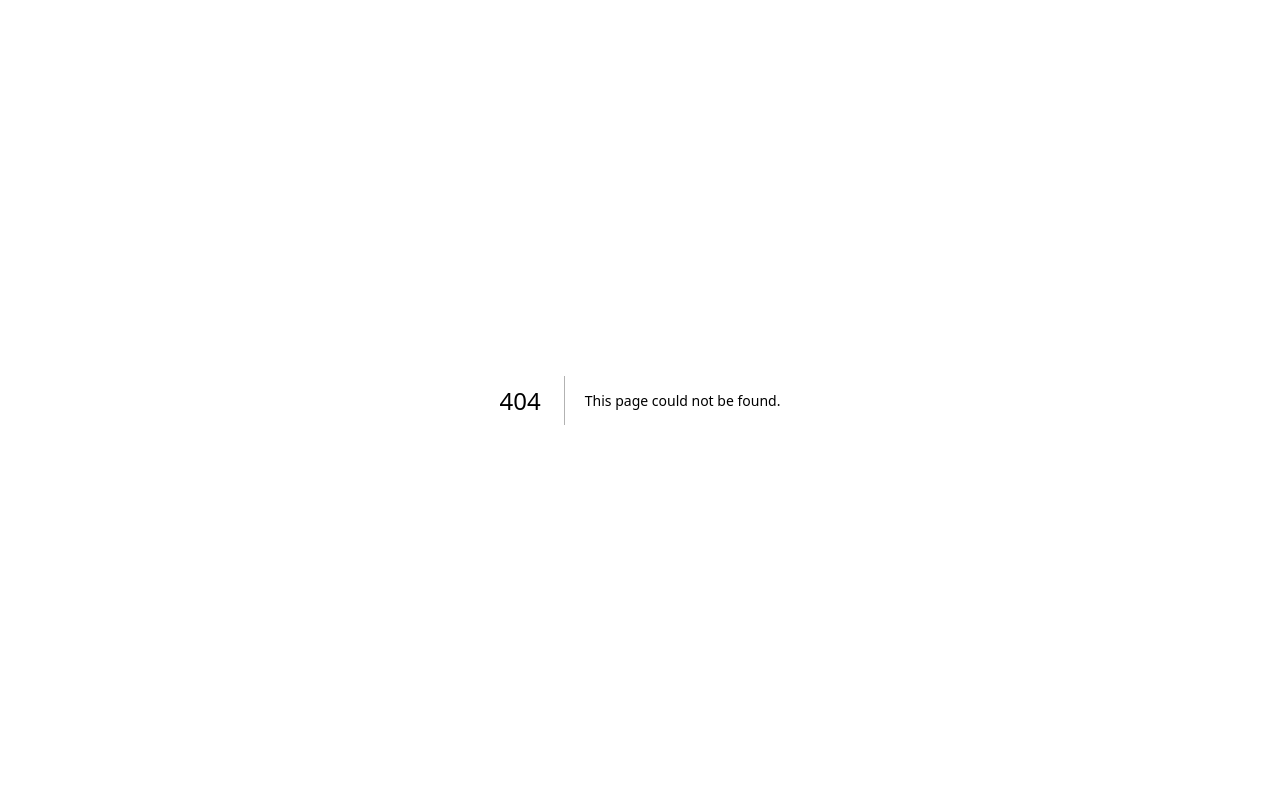
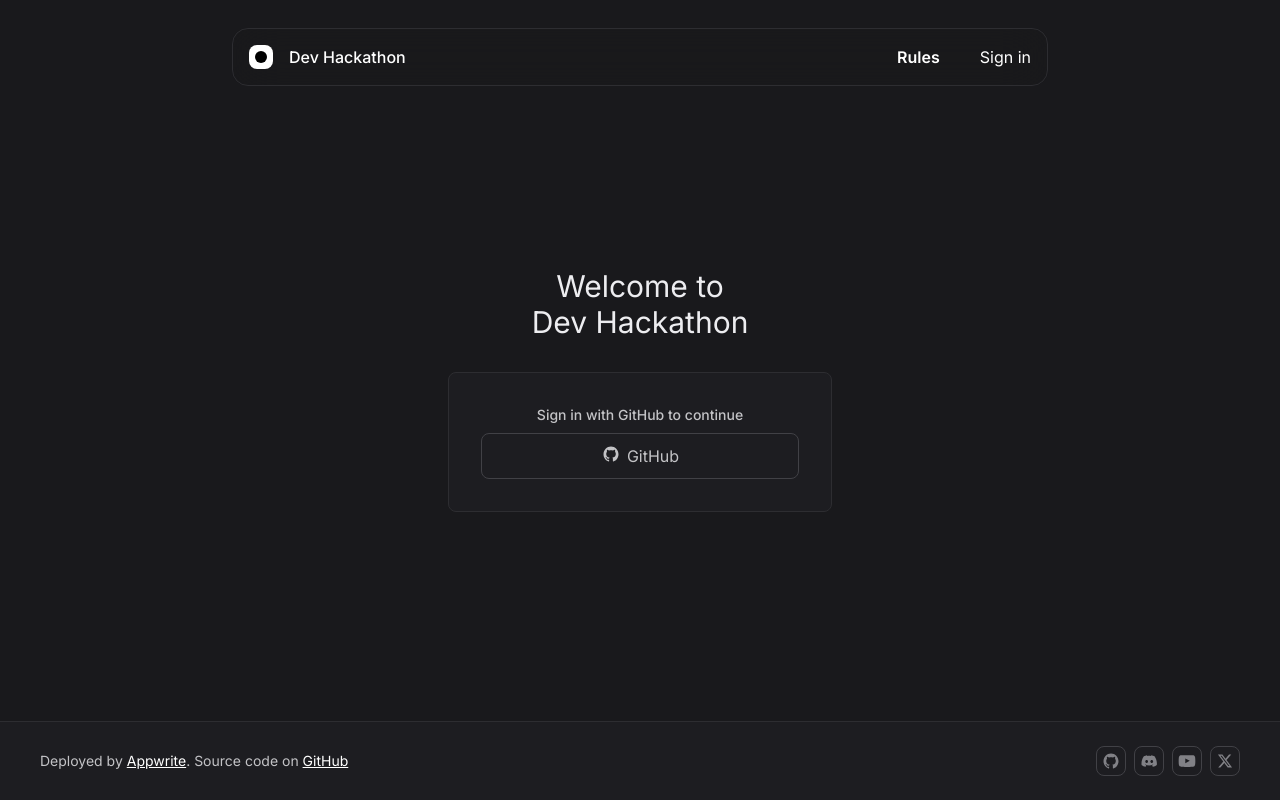
Before and after one commit to appwrite/template-for-event, a Next.js app: page /sign-in in a window 1280 px wide. Before the commit this address had no page. Built offline with nearby package versions, Linux system fonts and the light colour scheme; no server answers.

Commit message:
Add sign in page

```diff
--- /dev/null
+++ b/src/app/sign-in/page.tsx
@@ -0,0 +1,63 @@
+"use client";
+import { Navbar } from "@/components/Navbar";
+import { Footer } from "@/components/Footer";
+import { loginWithGithub } from "@/tools/account";
+
+export default function Rules() {
+  return (
+    <main
+      className={
+        "flex min-h-screen flex-col items-center justify-between px-6 lg:px-0"
+      }
+    >
+      <Navbar selectedRoute={"rules"} />
+      <section className={"mt-20 flex w-full flex-col items-center"}>
+        <div
+          className={
+            "mb-20 flex w-full max-w-5xl flex-col items-center p-4 md:py-28 lg:p-0"
+          }
+        >
+          <h2 className={"mb-8 w-64 text-center text-3xl text-neutral-50"}>
+            Welcome to
+            <br />
+            Dev Hackathon
+          </h2>
+          <div
+            className={
+              "flex w-96 flex-col items-center rounded-lg border border-neutral-800 bg-neutral-850 p-8"
+            }
+          >
+            <span className={"mb-2 text-sm font-medium text-neutral-250"}>
+              Sign in with GitHub to continue
+            </span>
+
+            <button
+              className={
+                "flex w-full flex-row justify-center gap-1.5 rounded-lg border border-neutral-750 p-2.5"
+              }
+              onClick={() => {
+                loginWithGithub();
+              }}
+            >
+              <svg
+                width="20"
+                height="20"
+                viewBox="0 0 20 20"
+                fill="none"
+                xmlns="http://www.w3.org/2000/svg"
+              >
+                <path
+                  d="M10 2.5C5.85625 2.5 2.5 5.94114 2.5 10.1897C2.5 13.5924 4.64687 16.4664 7.62812 17.4853C8.00312 17.5526 8.14375 17.3219 8.14375 17.12C8.14375 16.9374 8.13438 16.3319 8.13438 15.6878C6.25 16.0435 5.7625 15.2168 5.6125 14.7843C5.52812 14.5632 5.1625 13.8808 4.84375 13.6981C4.58125 13.5539 4.20625 13.1983 4.83438 13.1887C5.425 13.1791 5.84688 13.7462 5.9875 13.9769C6.6625 15.1399 7.74063 14.8131 8.17188 14.6113C8.2375 14.1115 8.43437 13.775 8.65 13.5828C6.98125 13.3905 5.2375 12.7273 5.2375 9.78599C5.2375 8.94974 5.52813 8.25767 6.00625 7.71939C5.93125 7.52714 5.66875 6.73895 6.08125 5.68161C6.08125 5.68161 6.70938 5.47976 8.14375 6.46981C8.74375 6.29679 9.38125 6.21028 10.0188 6.21028C10.6563 6.21028 11.2938 6.29679 11.8938 6.46981C13.3281 5.47015 13.9563 5.68161 13.9563 5.68161C14.3688 6.73895 14.1063 7.52714 14.0313 7.71939C14.5094 8.25767 14.8 8.94013 14.8 9.78599C14.8 12.7369 13.0469 13.3905 11.3781 13.5828C11.65 13.8231 11.8844 14.2845 11.8844 15.0054C11.8844 16.0339 11.875 16.8605 11.875 17.12C11.875 17.3219 12.0156 17.5622 12.3906 17.4853C13.8795 16.97 15.1733 15.9889 16.0898 14.6801C17.0064 13.3714 17.4996 11.8009 17.5 10.1897C17.5 5.94114 14.1438 2.5 10 2.5Z"
+                  fill="#C3C3C6"
+                />
+              </svg>
+
+              <span>GitHub</span>
+            </button>
+          </div>
+        </div>
+      </section>
+      <Footer />
+    </main>
+  );
+}
--- a/src/components/Navbar.tsx
+++ b/src/components/Navbar.tsx
@@ -28,7 +28,7 @@ export const Navbar = ({ selectedRoute }: NavbarProps) => {
             selectedRoute === "sign-in" ? "font-semibold" : "font-normal"
           }
         >
-          <Link href={"/hacker/sign-in"}>Sign in</Link>
+          <Link href={"/sign-in"}>Sign in</Link>
         </span>
       </div>
     </nav>
```
